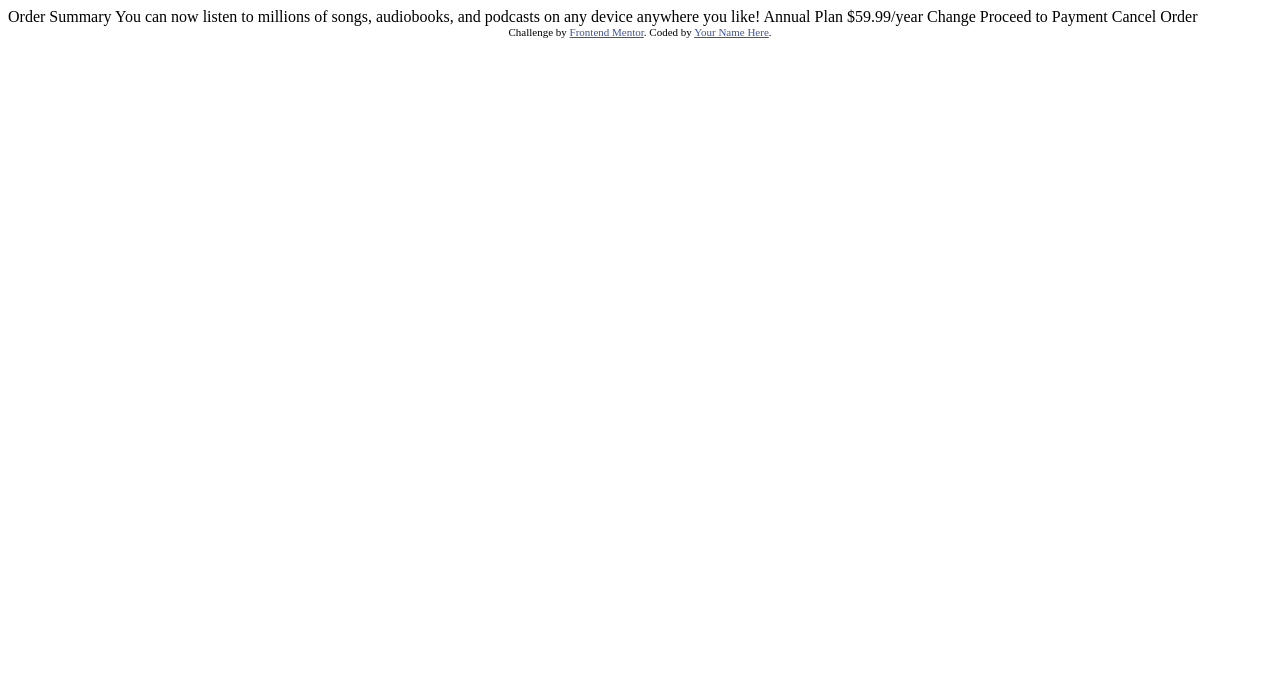
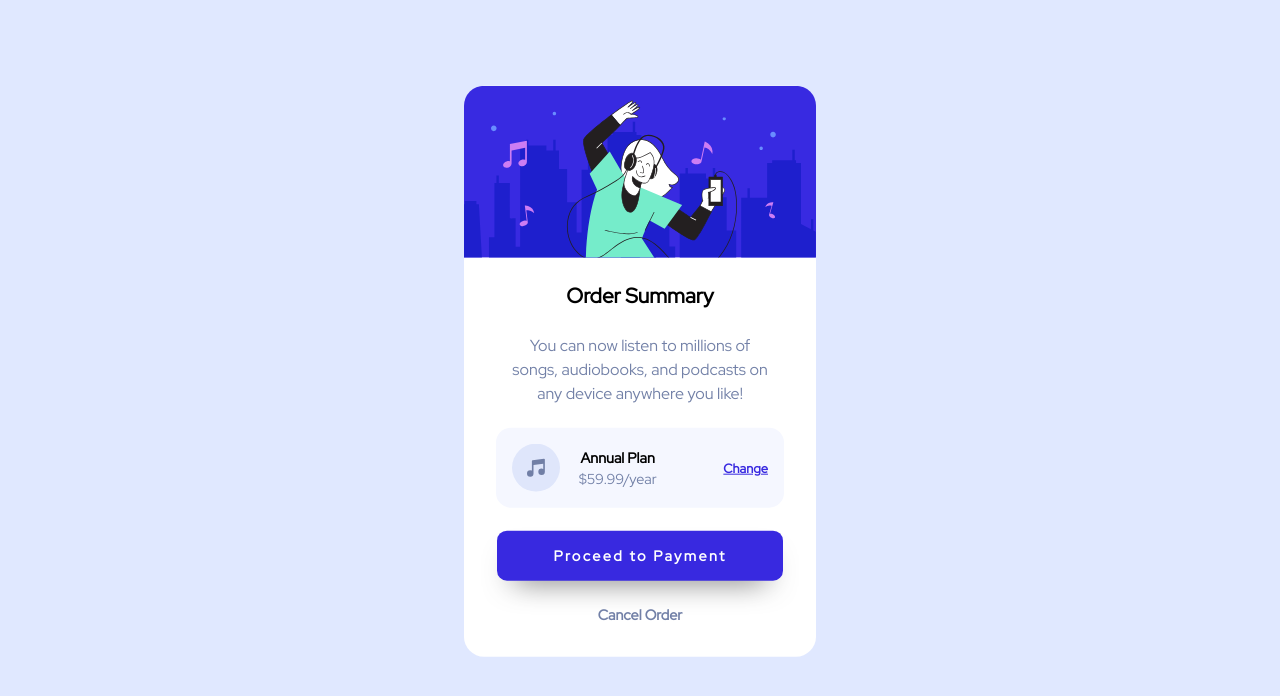
Before and after one commit to attia-mahmoud/Order-Summary-Component, a plain HTML site: page index.html in a window 1280 px wide. Drawn offline with Linux system fonts and the light colour scheme.

Commit message:
Update index.html

```diff
--- a/index.html
+++ b/index.html
@@ -1,37 +1,45 @@
 <!DOCTYPE html>
 <html lang="en">
   <head>
-  <meta charset="UTF-8">
-  <meta name="viewport" content="width=device-width, initial-scale=1.0"> <!-- displays site properly based on user's device -->
+    <meta charset="UTF-8" />
+    <meta name="viewport" content="width=device-width, initial-scale=1.0" />
+    <!-- displays site properly based on user's device -->
 
-  <link rel="icon" type="image/png" sizes="32x32" href="./images/favicon-32x32.png">
-
+    <link
+      rel="icon"
+      type="image/png"
+      sizes="32x32"
+      href="./images/favicon-32x32.png"
+    />
+    <link rel="preconnect" href="https://fonts.googleapis.com" />
+    <link rel="preconnect" href="https://fonts.gstatic.com" crossorigin />
+    <link
+      href="https://fonts.googleapis.com/css2?family=Red+Hat+Display:wght@300;400&display=swap"
+      rel="stylesheet"
+    />
+    <link rel="stylesheet" href="./base.css" />
     <title>Frontend Mentor | Order summary card</title>
-
-  <!-- Feel free to remove these styles or customise in your own stylesheet 👍 -->
-  <style>
-    .attribution { font-size: 11px; text-align: center; }
-    .attribution a { color: hsl(228, 45%, 44%); }
-  </style>
   </head>
   <body>
-
-  Order Summary
-
+    <main class="container flex flow container-card">
+      <img class="hero" src="./images/illustration-hero.svg" />
+      <h1 class="fw-900 fs-600">Order Summary</h1>
+      <p class="desaturated fw-500">
         You can now listen to millions of songs, audiobooks, and podcasts on any
         device anywhere you like!
-
-  Annual Plan
-  $59.99/year
-
-  Change
-
+      </p>
+      <div class="meta flex">
+        <img src="./images/icon-music.svg" />
+        <div class="">
+          <p class="fw-900 fs-300">Annual Plan</p>
+          <p class="desaturated fs-300 fw-500">$59.99/year</p>
+        </div>
+        <p class="bright fw-900 fs-200">Change</p>
+      </div>
+      <button class="white fw-700 letter-spacing-3 fs-300">
         Proceed to Payment
-  Cancel Order
-
-  <div class="attribution">
-    Challenge by <a href="https://www.frontendmentor.io?ref=challenge" target="_blank">Frontend Mentor</a>.
-    Coded by <a href="#">Your Name Here</a>.
-  </div>
+      </button>
+      <p class="fw-900 desaturated fs-300">Cancel Order</p>
+    </main>
   </body>
 </html>
```
Lines whose indentation alone changed are shown as unchanged.
